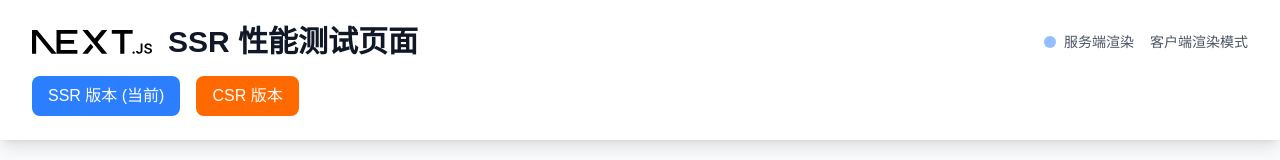
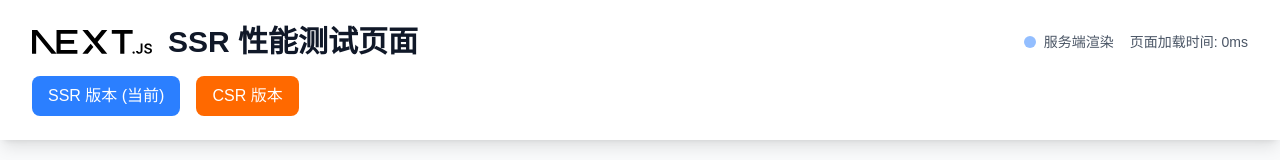
Before and after one commit to Lkk-Web/React_Nextjs_Render, a Next.js app: page / in a window 1280 px wide. Shown: the top 160 px of the page. Built offline with nearby package versions, Linux system fonts and the light colour scheme.

Commit message:
fiix: last time

```diff
--- a/app/page.tsx
+++ b/app/page.tsx
@@ -162,13 +162,19 @@ function StatsPanel({
 }
 
 export default function Home() {
-  // 记录服务端渲染开始时间（每次都重新记录）
-  const renderStartTime = (() => {
-    if (typeof window === 'undefined') {
+  // 记录页面渲染开始时间
+  const renderStartTime = useMemo(() => {
+    if (typeof window === "undefined") {
+      // 服务端：使用 process.hrtime 记录高精度时间
       return process.hrtime.bigint();
+    } else {
+      // 客户端：使用 performance.now() 记录时间
+      return BigInt(Math.floor(performance.now() * 1000000)); // 转换为纳秒以保持一致性
     }
-    return null;
-  })();
+  }, []);
+
+  // 检测是否为客户端环境
+  const isClient = typeof window !== "undefined";
 
   // 生成大量数据 - 在服务端渲染时会执行
   const largeDataset = useMemo(() => {
@@ -188,24 +194,29 @@ export default function Home() {
     return result;
   }, [largeDataset]);
 
-  // 计算服务端渲染总时间（包括处理和渲染）- 每次都重新计算
-  const serverRenderTime = (() => {
-    if (typeof window === 'undefined' && renderStartTime) {
-      // 在这里计算从组件开始到现在的总时间
+  // 计算页面渲染时间（服务端和客户端通用）
+  const pageRenderTime = useMemo(() => {
+    if (typeof window === "undefined") {
+      // 服务端：计算从开始到现在的渲染时间
       const currentTime = process.hrtime.bigint();
-      const totalRenderTime = Number(currentTime - renderStartTime) / 1000000; // 转换为毫秒
+      const renderTime = Number(currentTime - renderStartTime) / 1000000; // 转换为毫秒
+      const finalTime = Math.round(renderTime * 100) / 100;
+      console.log(`服务端渲染时间: ${finalTime}ms`);
+      return finalTime;
+    } else {
+      // 获取页面导航开始时间，计算真实的页面加载时间
+      const navigationStart = performance.timing?.navigationStart || 0;
+      const pageLoadTime =
+        navigationStart > 0
+          ? performance.now() +
+            (navigationStart - performance.timing.fetchStart)
+          : performance.now();
 
-      // 添加随机因子确保每次都不同
-      const randomFactor = Math.random() * 2; // 0-2ms的随机波动
-      const finalTime = totalRenderTime + randomFactor;
-
-      console.log(`服务端渲染总时间: ${finalTime.toFixed(2)}ms (基础: ${totalRenderTime.toFixed(2)}ms)`);
-      return Math.round(finalTime * 100) / 100; // 保留两位小数
-    } else {
-      // 客户端环境：不显示渲染时间
-      return 0;
+      const finalTime = Math.round(pageLoadTime * 100) / 100;
+      console.log(`客户端页面加载时间: ${finalTime}ms`);
+      return finalTime;
     }
-  })();
+  }, [renderStartTime, largeDataset, calculationResult]); // 依赖所有主要计算结果
 
   // 生成更多渲染数据
   const chartData = useMemo(() => {
@@ -247,9 +258,9 @@ export default function Home() {
                 </span>
               </div>
               <span className="text-sm text-gray-600 dark:text-gray-300">
-                {typeof window === "undefined"
-                  ? `服务端渲染时间: ${serverRenderTime}ms`
-                  : "客户端渲染模式"}
+                {isClient
+                  ? `页面加载时间: ${pageRenderTime}ms`
+                  : `服务端渲染时间: ${pageRenderTime}ms`}
               </span>
             </div>
           </div>
@@ -375,10 +386,10 @@ export default function Home() {
             </div>
             <div>
               <strong className="text-gray-700 dark:text-gray-300">
-                服务端渲染时间:
+                {isClient ? "页面加载时间:" : "服务端渲染时间:"}
               </strong>
               <p className="text-blue-600 dark:text-blue-400">
-                {serverRenderTime}ms
+                {pageRenderTime}ms
               </p>
             </div>
           </div>
@@ -403,7 +414,8 @@ export default function Home() {
           <div className="text-center text-gray-600 dark:text-gray-400">
             <p>
               Next.js SSR 性能测试页面 - 生成时间: {new Date().toLocaleString()}{" "}
-              - 服务端渲染时间: {serverRenderTime}ms - 请求ID: {Math.random().toString(36).substr(2, 9)}
+              - {isClient ? "页面加载时间" : "服务端渲染时间"}: {pageRenderTime}
+              ms
             </p>
             <p className="mt-2 text-sm">
               此页面包含大量数据渲染、复杂计算和动画效果，用于测试服务端渲染的首屏加载性能
```
